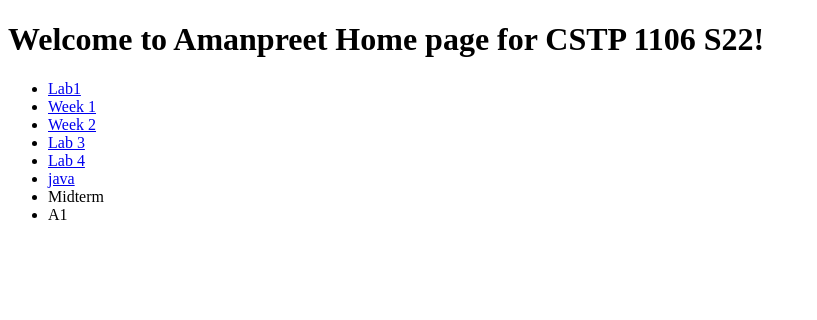
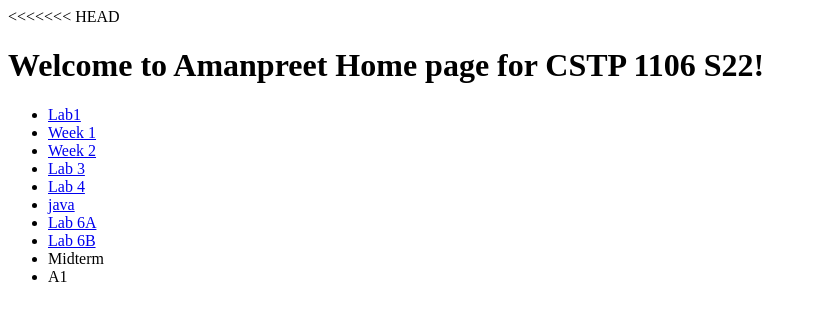
Before and after one commit to amanpreet8507/repo, a plain HTML site: page index.html in a window 1280 px wide. Shown: the whole page, without its empty margins (0-817 px from the left). Drawn offline with Linux system fonts and the light colour scheme.

Commit message:
Update index.html
lab 6 added

```diff
--- a/index.html
+++ b/index.html
@@ -4,6 +4,7 @@
     <meta charset="UTF-8">
     <meta http-equiv="X-UA-Compatible" content="IE=edge">
     <meta name="viewport" content="width=device-width, initial-scale=1.0">
+<<<<<<< HEAD
     <title>CSTP-1106</title>
 </head>
 <body>
@@ -33,9 +34,17 @@
         <li>
             <a href="../cstp1106/java script/code.js"> java </a>
         </li>
+        <li>
+            <a href="../repo/week 6/lab 6a/index.html">Lab 6A </a>
+        </li>
+        <li>
+            <a href="../repo/week 6/lab 6b/home.html">Lab 6B </a>
+        </li>
+
         <li>Midterm</li>
         <li> A1</li>
     </ul>
 
+
 </body>
 </html>
```
